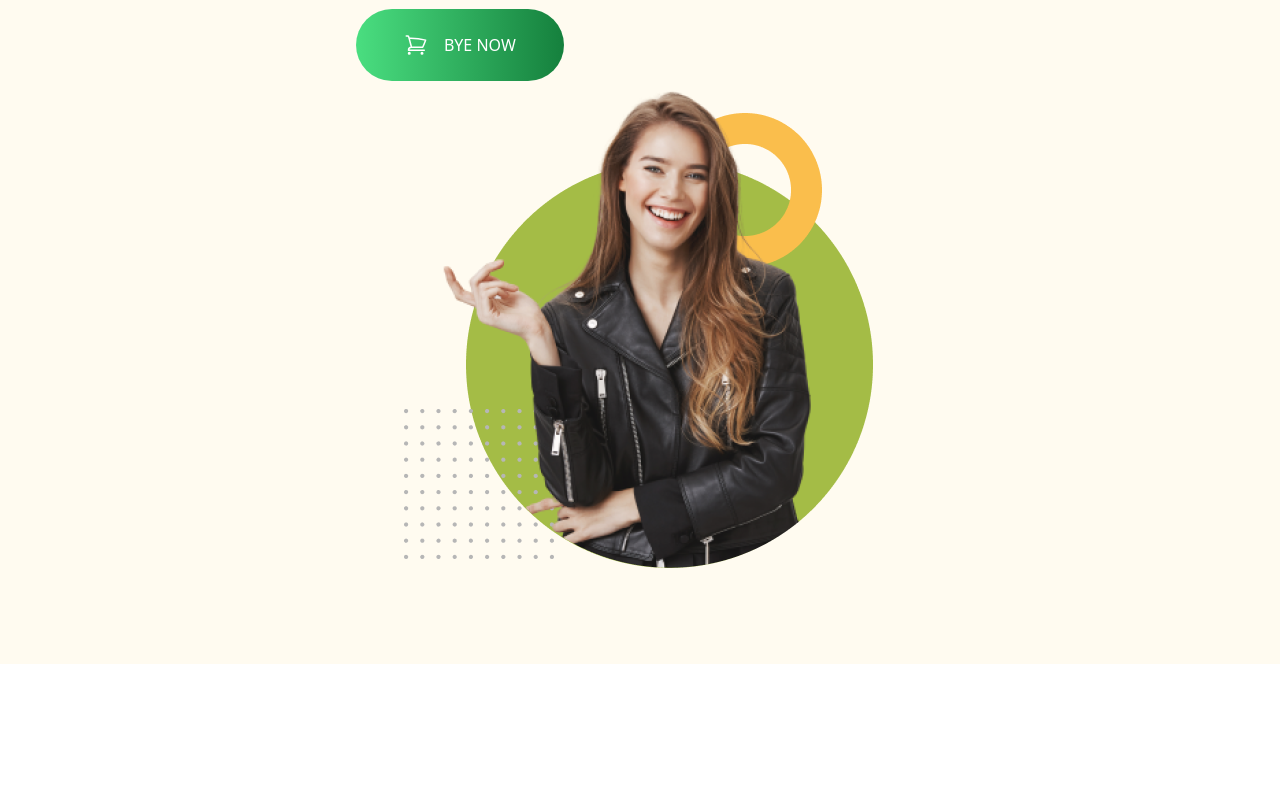
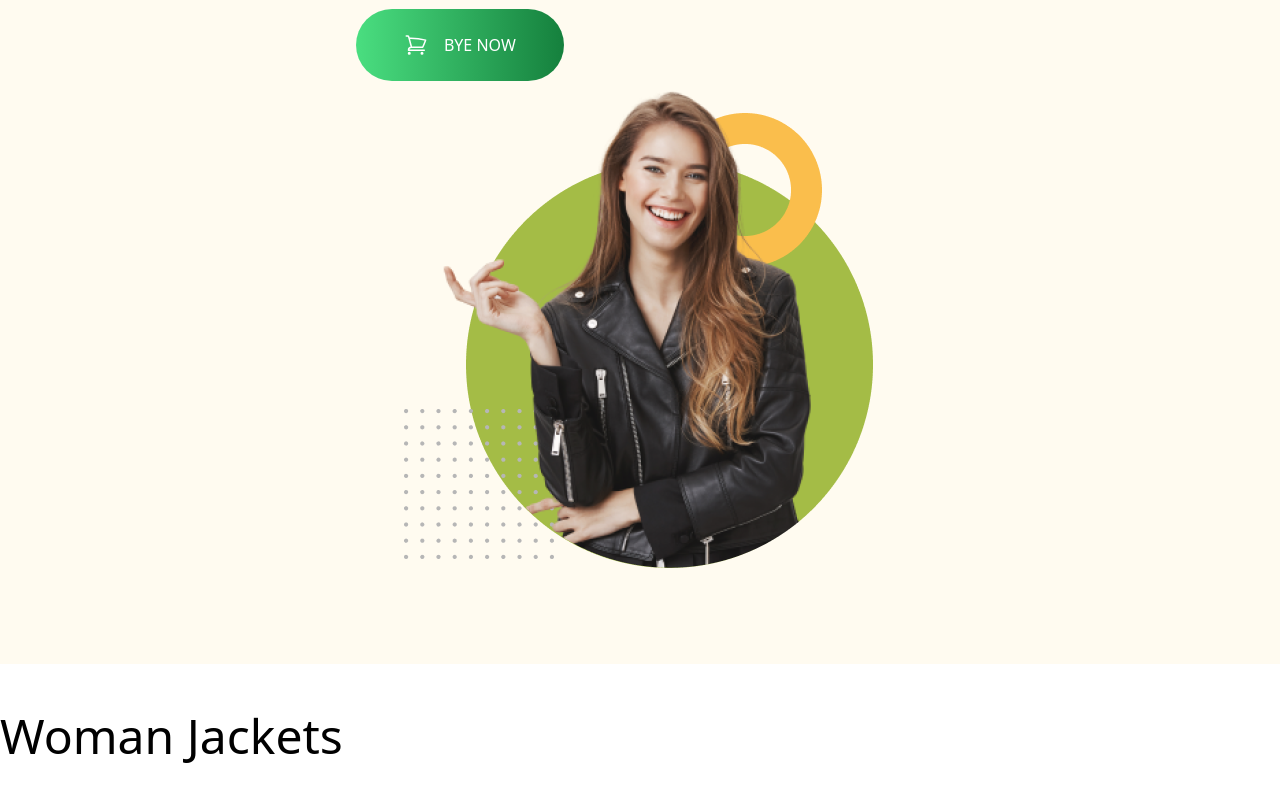
Before and after one commit to phlabib/penguin-fashion, a plain HTML site: page index.html in a window 1280 px wide. Shown: the part 279-1080 px from the top of the page. Before the commit the page ends 943 px from the top, so only its background shows below. Drawn offline with nearby package versions, Linux system fonts and the light colour scheme.

Commit message:
weman jacket section adede

```diff
--- a/index.html
+++ b/index.html
@@ -54,8 +54,12 @@
             </div>
         </div>
     </header>
-
-    <main></main>
+<!-- Weman jacket card section -->
+    <main class="max-w-7xl mx-auto" >
+      <section class="py-12">
+        <h3 class="text-5xl font-babes">Woman Jackets</h3>
+      </section>
+    </main>
 
     <footer></footer>
   </body>
```
